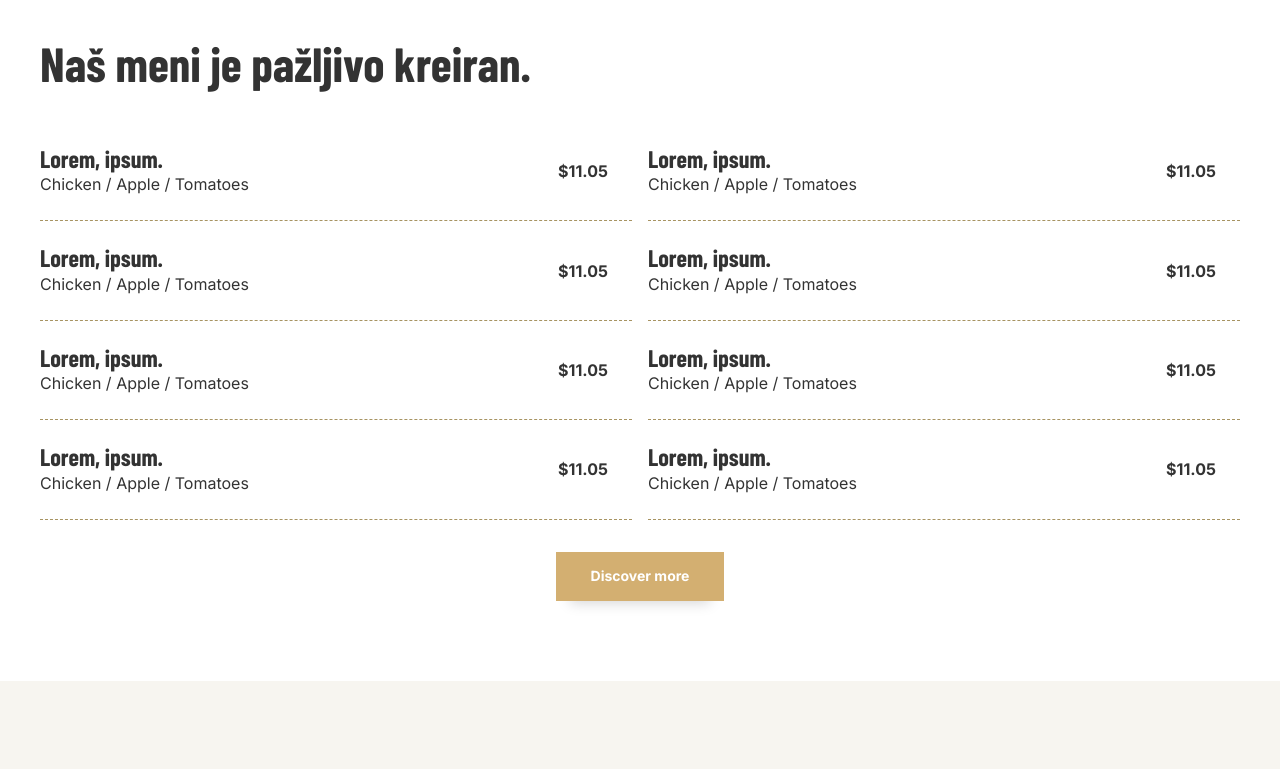
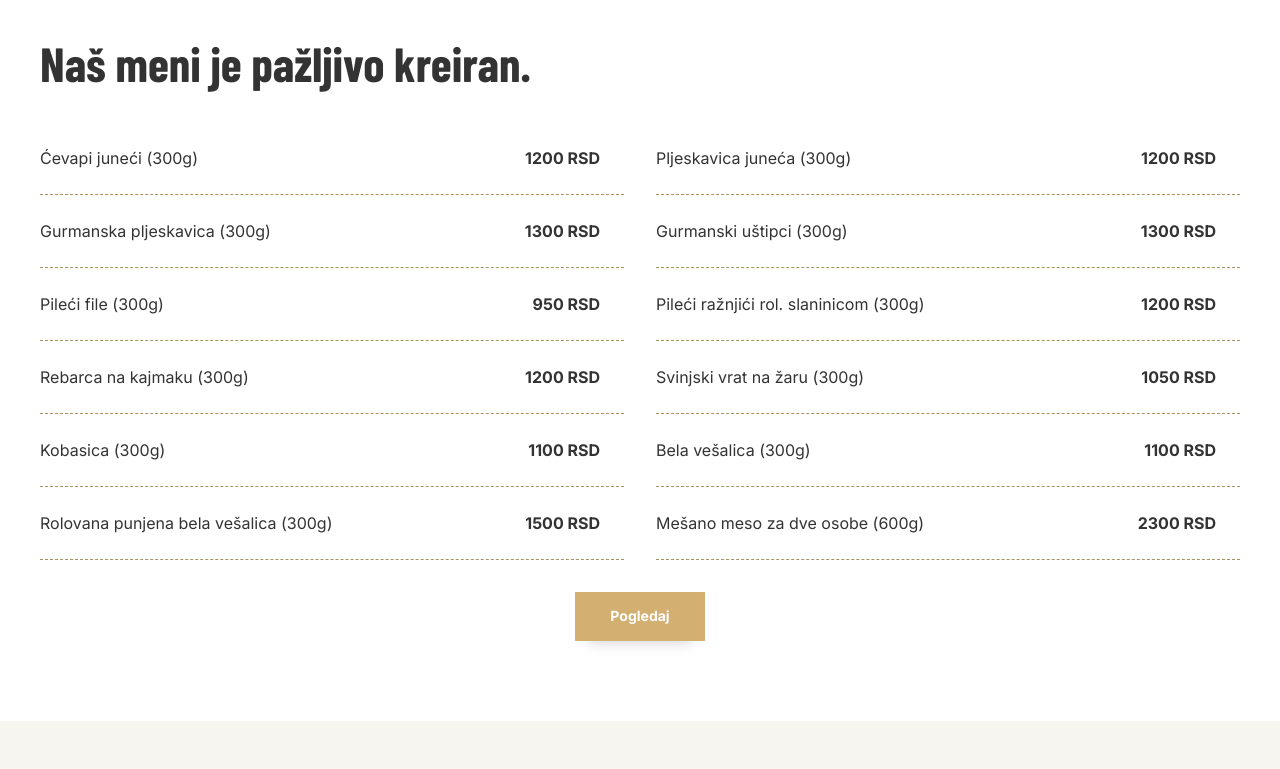
Before and after one commit to ignjatovicadam/rancrestoranegenda-client, a Vue app: page /#/ in a window 1280 px wide. Shown: the part 1820-2589 px from the top of the page. Built offline with nearby package versions, Linux system fonts and the light colour scheme; a web font is replaced by a local one.

Commit message:
feature: add menu

```diff
--- a/src/assets/styles/_general.css
+++ b/src/assets/styles/_general.css
@@ -217,13 +217,13 @@ body {
         grid-auto-rows: auto;
     }
 
-    .form > .span-2 {
-        grid-column: span 2;
+    .form > .span-3 {
+        grid-column: span 3;
     }
 }
 
 .form-message {
-    height: 200px;
+    height: 110px;
 }
 
 .form-input textarea {
--- a/src/views/HomeView.vue
+++ b/src/views/HomeView.vue
@@ -1,6 +1,26 @@
 <script setup>
     import { AppHero } from '../components/AppHero';
     import { BookingForm } from '../components/BookingForm';
+
+    const menu = [
+        {
+            category: "Jela sa roštilja",
+            items: [
+            { name: "Ćevapi juneći (300g)", price: "1200 RSD" },
+            { name: "Pljeskavica juneća (300g)", price: "1200 RSD" },
+            { name: "Gurmanska pljeskavica (300g)", price: "1300 RSD" },
+            { name: "Gurmanski uštipci (300g)", price: "1300 RSD" },
+            { name: "Pileći file (300g)", price: "950 RSD" },
+            { name: "Pileći ražnjići rol. slaninicom (300g)", price: "1200 RSD" },
+            { name: "Rebarca na kajmaku (300g)", price: "1200 RSD" },
+            { name: "Svinjski vrat na žaru (300g)", price: "1050 RSD" },
+            { name: "Kobasica (300g)", price: "1100 RSD" },
+            { name: "Bela vešalica (300g)", price: "1100 RSD" },
+            { name: "Rolovana punjena bela vešalica (300g)", price: "1500 RSD" },
+            { name: "Mešano meso za dve osobe (600g)", price: "2300 RSD" },
+            ],
+        },
+    ];
 </script>
 
 <template>
@@ -66,87 +86,23 @@
                 <h2 class="fs-secondary-heading fw-bold">Naš meni je pažljivo kreiran.</h2>
             </div>
             <div class="menu-list" style="margin-top: 2em;">
-                <div class="even-columns">
-                    <div>
-                        <div class="menu-list-item">
-                            <div class="menu-list-item-text">
-                                <h3 class="fs-tertiary-heading fw-bold">Lorem, ipsum.</h3>
-                                <span class="fw-regular">Chicken / Apple / Tomatoes</span>
-                            </div>
-                            <div class="menu-list-item-price">
-                                <span class="fw-bold">$11.05</span>
-                            </div>
-                        </div>
-                        <div class="menu-list-item">
-                            <div class="menu-list-item-text">
-                                <h3 class="fs-tertiary-heading fw-bold">Lorem, ipsum.</h3>
-                                <span class="fw-regular">Chicken / Apple / Tomatoes</span>
-                            </div>
-                            <div class="menu-list-item-price">
-                                <span class="fw-bold">$11.05</span>
-                            </div>
-                        </div>
-                        <div class="menu-list-item">
-                            <div class="menu-list-item-text">
-                                <h3 class="fs-tertiary-heading fw-bold">Lorem, ipsum.</h3>
-                                <span class="fw-regular">Chicken / Apple / Tomatoes</span>
-                            </div>
-                            <div class="menu-list-item-price">
-                                <span class="fw-bold">$11.05</span>
-                            </div>
-                        </div>
-                        <div class="menu-list-item">
-                            <div class="menu-list-item-text">
-                                <h3 class="fs-tertiary-heading fw-bold">Lorem, ipsum.</h3>
-                                <span class="fw-regular">Chicken / Apple / Tomatoes</span>
-                            </div>
-                            <div class="menu-list-item-price">
-                                <span class="fw-bold">$11.05</span>
-                            </div>
-                        </div>
+                <div class="menu-columns">
+                <article
+                    v-for="(item, i) in menu[0].items"
+                    :key="i"
+                    class="menu-list-item"
+                >
+                    <div class="menu-list-item-text">
+                        <span class="fw-regular">{{ item.name }}</span>
                     </div>
-                    <div>
-                        <div class="menu-list-item">
-                            <div class="menu-list-item-text">
-                                <h3 class="fs-tertiary-heading fw-bold">Lorem, ipsum.</h3>
-                                <span class="fw-regular">Chicken / Apple / Tomatoes</span>
-                            </div>
-                            <div class="menu-list-item-price">
-                                <span class="fw-bold">$11.05</span>
-                            </div>
-                        </div>
-                        <div class="menu-list-item">
-                            <div class="menu-list-item-text">
-                                <h3 class="fs-tertiary-heading fw-bold">Lorem, ipsum.</h3>
-                                <span class="fw-regular">Chicken / Apple / Tomatoes</span>
-                            </div>
-                            <div class="menu-list-item-price">
-                                <span class="fw-bold">$11.05</span>
-                            </div>
-                        </div>
-                        <div class="menu-list-item">
-                            <div class="menu-list-item-text">
-                                <h3 class="fs-tertiary-heading fw-bold">Lorem, ipsum.</h3>
-                                <span class="fw-regular">Chicken / Apple / Tomatoes</span>
-                            </div>
-                            <div class="menu-list-item-price">
-                                <span class="fw-bold">$11.05</span>
-                            </div>
-                        </div>
-                        <div class="menu-list-item">
-                            <div class="menu-list-item-text">
-                                <h3 class="fs-tertiary-heading fw-bold">Lorem, ipsum.</h3>
-                                <span class="fw-regular">Chicken / Apple / Tomatoes</span>
-                            </div>
-                            <div class="menu-list-item-price">
-                                <span class="fw-bold">$11.05</span>
-                            </div>
-                        </div>
+                    <div class="menu-list-item-price">
+                        <span class="fw-bold">{{ item.price }}</span>
                     </div>
+                </article>
                 </div>
             </div>
             <div class="menu-action-link" style="margin-top: 2em; display: flex; align-items: center; justify-content: center;">
-                <router-link to="/menu" class="button button-primary">Discover more</router-link>
+                <router-link to="/menu" class="button button-primary">Pogledaj</router-link>
             </div>
         </div>
     </section>
@@ -200,4 +156,16 @@ a:focus .image-overlay img {
         height: 370px;
     }
 }
+
+.menu-columns {
+    display: grid;
+    grid-template-columns: 1fr;
+    column-gap: var(--size-600);
+}
+
+@media (min-width: 50em) {
+    .menu-columns {
+        grid-template-columns: repeat(2, 1fr);
+    }
+}
 </style>
--- a/src/views/MenuView.vue
+++ b/src/views/MenuView.vue
@@ -1,164 +1,227 @@
-<script setup></script>
+<script setup>
+    const menu = [
+        {
+            category: "Hladna predjela",
+            items: [
+            { name: "Njeguška pršuta (100g)", price: "690 RSD" },
+            { name: "Goveđa pečenica (100g)", price: "690 RSD" },
+            { name: "Kulen (100g)", price: "690 RSD" },
+            { name: "Zlatiborski sir (100g)", price: "350 RSD" },
+            { name: "Gauda (100g)", price: "450 RSD" },
+            { name: "Bucani sir (100g)", price: "690 RSD" },
+            { name: "Tanjir Legenda (za dve osobe)", price: "1700 RSD" },
+            ],
+        },
+        {
+            category: "Topla predjela",
+            items: [
+            { name: "Smočani kačamak (za dve osobe)", price: "1490 RSD" },
+            { name: "Riblji čvarci", price: "750 RSD" },
+            { name: "Grilovano povrće", price: "450 RSD" },
+            { name: "Pečurke na žaru", price: "450 RSD" },
+            { name: "Tapasi sa piletinom", price: "750 RSD" },
+            { name: "Brusketi 'Legenda'", price: "590 RSD" },
+            ],
+        },
+        {
+            category: "Supe i čorbe",
+            items: [
+            { name: "Paradajz čorba", price: "350 RSD" },
+            { name: "Riblja čorba", price: "490 RSD" },
+            { name: "Pileća čorba", price: "450 RSD" },
+            { name: "Teleća čorba", price: "490 RSD" },
+            { name: "Potaž od šargarepe i đumbira", price: "390 RSD" },
+            { name: "Potaž od vrganja", price: "390 RSD" },
+            ],
+        },
+        {
+            category: "Salate",
+            items: [
+            { name: "Šopska", price: "440 RSD" },
+            { name: "Srpska", price: "410 RSD" },
+            { name: "Paradajz", price: "350 RSD" },
+            { name: "Paradajz sa sirom", price: "440 RSD" },
+            { name: "Miks zelenih salata", price: "450 RSD" },
+            { name: "Kupus", price: "350 RSD" },
+            { name: "Vitaminska", price: "390 RSD" },
+            { name: "Ljuta papričica u ulju", price: "250 RSD" },
+            { name: "Ljuta papričica sveža", price: "90 RSD" },
+            { name: "Prolećna salata", price: "450 RSD" },
+            { name: "Bašta salata", price: "690 RSD" },
+            ],
+        },
+        {
+            category: "Obrok salate",
+            items: [
+            { name: "Cezar salata", price: "1100 RSD" },
+            { name: "Salata sa tunjevinom", price: "890 RSD" },
+            { name: "Grčka salata", price: "790 RSD" },
+            ],
+        },
+        {
+            category: "Jela sa roštilja",
+            items: [
+            { name: "Ćevapi juneći (300g)", price: "1200 RSD" },
+            { name: "Pljeskavica juneća (300g)", price: "1200 RSD" },
+            { name: "Gurmanska pljeskavica (300g)", price: "1300 RSD" },
+            { name: "Gurmanski uštipci (300g)", price: "1300 RSD" },
+            { name: "Pileći file (300g)", price: "950 RSD" },
+            { name: "Pileći ražnjići rol. slaninicom (300g)", price: "1200 RSD" },
+            { name: "Rebarca na kajmaku (300g)", price: "1200 RSD" },
+            { name: "Svinjski vrat na žaru (300g)", price: "1050 RSD" },
+            { name: "Kobasica (300g)", price: "1100 RSD" },
+            { name: "Bela vešalica (300g)", price: "1100 RSD" },
+            { name: "Rolovana punjena bela vešalica (300g)", price: "1500 RSD" },
+            { name: "Mešano meso za dve osobe (600g)", price: "2300 RSD" },
+            ],
+        },
+        {
+            category: "Jela po porudžbini",
+            items: [
+            { name: "Piletina na povrću", price: "1100 RSD" },
+            { name: "Pileći medaljoni u sosu od pečuraka", price: "1500 RSD" },
+            { name: "Piletina u sosu od pršute", price: "1300 RSD" },
+            { name: "Rižoto sa piletinom i povrćem", price: "990 RSD" },
+            { name: "Taljatele pesto piletina", price: "1100 RSD" },
+            ],
+        },
+        {
+            category: "Gurmanski meni",
+            items: [
+            { name: "Mejillas de toro (Juneći obrazi)", price: "1900 RSD" },
+            { name: "Colas de toro (Juneći repovi)", price: "1800 RSD" },
+            { name: "Teletina ispod sača", price: "1800 RSD" },
+            { name: "Svinjska plećka ispod sača", price: "1500 RSD" },
+            ],
+        },
+        {
+            category: "Dodaci",
+            items: [
+            { name: "Pomfrit", price: "350 RSD" },
+            { name: "Začinski krompir", price: "350 RSD" },
+            { name: "Kajmak", price: "150 RSD" },
+            { name: "Lepinja", price: "150 RSD" },
+            ],
+        },
+        {
+            category: "Dezerti",
+            items: [
+            { name: "Bajadera", price: "450 RSD" },
+            { name: "Slatka pita", price: "380 RSD" },
+            { name: "Krempita", price: "450 RSD" },
+            ],
+        },
+        {
+            category: "Riba i morski plodovi",
+            items: [
+            { name: "Som (1kg)", price: "3000 RSD" },
+            { name: "Smuđ (1kg)", price: "3900 RSD" },
+            { name: "Fileti smuđa (300g)", price: "2500 RSD" },
+            { name: "Dimljena pastrmka filet (300g)", price: "1500 RSD" },
+            { name: "Šaran (1kg)", price: "3500 RSD" },
+            { name: "Lignje (300g)", price: "1900 RSD" },
+            { name: "Pohovane lignje (300g)", price: "2200 RSD" },
+            ],
+        },
+    ];
+
+    const scrollToSection = (index) => {
+    const el = document.getElementById("category-" + index);
+        if (el) {
+            el.scrollIntoView({ behavior: "smooth" });
+        }
+    };
+</script>
 
 <template>
     <section id="menu" class="template-hero padding-block-900">
         <div class="container">
             <div class="flow">
-                <h2 class="fs-secondary-heading fw-bold">Lorem ipsum dolor sit.</h2>
-                <p class="fw-regular">Lorem ipsum dolor sit amet consectetur adipisicing elit. Unde impedit, repudiandae culpa voluptas dolores necessitatibus nobis dolore accusantium molestiae ad similique maiores est dicta aliquid ipsam in numquam! Amet, voluptas.</p>
+                <h2 class="fs-secondary-heading fw-bold">Ukusi koji ostavljaju trag.</h2>
+                <p class="fw-regular">Uživajte u pažljivo pripremljenim jelima od svežih namirnica, tradicionalnim specijalitetima i gurmanskim poslasticama koje osvajaju na prvi zalogaj.</p>
             </div>
-            <div class="menu-list" style="margin-top: 2em;">
-                <div class="even-columns">
-                    <div>
-                        <div class="menu-list-item">
-                            <div class="menu-list-item-text">
-                                <h3 class="fs-tertiary-heading fw-bold">Lorem, ipsum.</h3>
-                                <span class="fw-regular">Chicken / Apple / Tomatoes</span>
-                            </div>
-                            <div class="menu-list-item-price">
-                                <span class="fw-bold">$11.05</span>
-                            </div>
-                        </div>
-                        <div class="menu-list-item">
-                            <div class="menu-list-item-text">
-                                <h3 class="fs-tertiary-heading fw-bold">Lorem, ipsum.</h3>
-                                <span class="fw-regular">Chicken / Apple / Tomatoes</span>
-                            </div>
-                            <div class="menu-list-item-price">
-                                <span class="fw-bold">$11.05</span>
-                            </div>
-                        </div>
-                        <div class="menu-list-item">
-                            <div class="menu-list-item-text">
-                                <h3 class="fs-tertiary-heading fw-bold">Lorem, ipsum.</h3>
-                                <span class="fw-regular">Chicken / Apple / Tomatoes</span>
-                            </div>
-                            <div class="menu-list-item-price">
-                                <span class="fw-bold">$11.05</span>
-                            </div>
-                        </div>
-                        <div class="menu-list-item">
-                            <div class="menu-list-item-text">
-                                <h3 class="fs-tertiary-heading fw-bold">Lorem, ipsum.</h3>
-                                <span class="fw-regular">Chicken / Apple / Tomatoes</span>
-                            </div>
-                            <div class="menu-list-item-price">
-                                <span class="fw-bold">$11.05</span>
-                            </div>
-                        </div>
-                        <div class="menu-list-item">
-                            <div class="menu-list-item-text">
-                                <h3 class="fs-tertiary-heading fw-bold">Lorem, ipsum.</h3>
-                                <span class="fw-regular">Chicken / Apple / Tomatoes</span>
-                            </div>
-                            <div class="menu-list-item-price">
-                                <span class="fw-bold">$11.05</span>
-                            </div>
-                        </div>
-                        <div class="menu-list-item">
-                            <div class="menu-list-item-text">
-                                <h3 class="fs-tertiary-heading fw-bold">Lorem, ipsum.</h3>
-                                <span class="fw-regular">Chicken / Apple / Tomatoes</span>
-                            </div>
-                            <div class="menu-list-item-price">
-                                <span class="fw-bold">$11.05</span>
-                            </div>
-                        </div>
-                        <div class="menu-list-item">
-                            <div class="menu-list-item-text">
-                                <h3 class="fs-tertiary-heading fw-bold">Lorem, ipsum.</h3>
-                                <span class="fw-regular">Chicken / Apple / Tomatoes</span>
-                            </div>
-                            <div class="menu-list-item-price">
-                                <span class="fw-bold">$11.05</span>
-                            </div>
-                        </div>
-                        <div class="menu-list-item">
-                            <div class="menu-list-item-text">
-                                <h3 class="fs-tertiary-heading fw-bold">Lorem, ipsum.</h3>
-                                <span class="fw-regular">Chicken / Apple / Tomatoes</span>
-                            </div>
-                            <div class="menu-list-item-price">
-                                <span class="fw-bold">$11.05</span>
-                            </div>
-                        </div>
-                    </div>
-                    <div>
-                        <div class="menu-list-item">
-                            <div class="menu-list-item-text">
-                                <h3 class="fs-tertiary-heading fw-bold">Lorem, ipsum.</h3>
-                                <span class="fw-regular">Chicken / Apple / Tomatoes</span>
-                            </div>
-                            <div class="menu-list-item-price">
-                                <span class="fw-bold">$11.05</span>
-                            </div>
-                        </div>
-                        <div class="menu-list-item">
-                            <div class="menu-list-item-text">
-                                <h3 class="fs-tertiary-heading fw-bold">Lorem, ipsum.</h3>
-                                <span class="fw-regular">Chicken / Apple / Tomatoes</span>
-                            </div>
-                            <div class="menu-list-item-price">
-                                <span class="fw-bold">$11.05</span>
-                            </div>
-                        </div>
-                        <div class="menu-list-item">
-                            <div class="menu-list-item-text">
-                                <h3 class="fs-tertiary-heading fw-bold">Lorem, ipsum.</h3>
-                                <span class="fw-regular">Chicken / Apple / Tomatoes</span>
-                            </div>
-                            <div class="menu-list-item-price">
-                                <span class="fw-bold">$11.05</span>
-                            </div>
-                        </div>
-                        <div class="menu-list-item">
-                            <div class="menu-list-item-text">
-                                <h3 class="fs-tertiary-heading fw-bold">Lorem, ipsum.</h3>
-                                <span class="fw-regular">Chicken / Apple / Tomatoes</span>
-                            </div>
-                            <div class="menu-list-item-price">
-                                <span class="fw-bold">$11.05</span>
-                            </div>
-                        </div>
-                        <div class="menu-list-item">
-                            <div class="menu-list-item-text">
-                                <h3 class="fs-tertiary-heading fw-bold">Lorem, ipsum.</h3>
-                                <span class="fw-regular">Chicken / Apple / Tomatoes</span>
-                            </div>
-                            <div class="menu-list-item-price">
-                                <span class="fw-bold">$11.05</span>
-                            </div>
-                        </div>
-                        <div class="menu-list-item">
-                            <div class="menu-list-item-text">
-                                <h3 class="fs-tertiary-heading fw-bold">Lorem, ipsum.</h3>
-                                <span class="fw-regular">Chicken / Apple / Tomatoes</span>
-                            </div>
-                            <div class="menu-list-item-price">
-                                <span class="fw-bold">$11.05</span>
-                            </div>
-                        </div>
-                        <div class="menu-list-item">
-                            <div class="menu-list-item-text">
-                                <h3 class="fs-tertiary-heading fw-bold">Lorem, ipsum.</h3>
-                                <span class="fw-regular">Chicken / Apple / Tomatoes</span>
-                            </div>
-                            <div class="menu-list-item-price">
-                                <span class="fw-bold">$11.05</span>
-                            </div>
-                        </div>
-                        <div class="menu-list-item">
-                            <div class="menu-list-item-text">
-                                <h3 class="fs-tertiary-heading fw-bold">Lorem, ipsum.</h3>
-                                <span class="fw-regular">Chicken / Apple / Tomatoes</span>
-                            </div>
-                            <div class="menu-list-item-price">
-                                <span class="fw-bold">$11.05</span>
-                            </div>
-                        </div>
-                    </div>
+
+            <ul role="list">
+                <li v-for="(section, index) in menu" :key="index">
+                    <a href="#" @click.prevent="scrollToSection(index)">{{ section.category }}</a>
+                    <span v-if="index !== menu.length - 1">/</span>
+                </li>
+            </ul>
+        </div>
+    </section>
+    <section
+        v-for="(section, index) in menu"
+        :id="'category-' + index"
+        :key="index"
+        class="menu-section padding-block-700"
+        >
+        <div class="container">
+            <h3 class="fs-tertiary-heading fw-bold">{{ section.category }}</h3>
+
+            <div class="menu-columns">
+            <article
+                v-for="(item, i) in section.items"
+                :key="i"
+                class="menu-list-item"
+            >
+                <div class="menu-list-item-text">
+                <span class="fw-regular">{{ item.name }}</span>
                 </div>
+                <div class="menu-list-item-price">
+                <span class="fw-bold">{{ item.price }}</span>
+                </div>
+            </article>
             </div>
         </div>
     </section>
 </template>
+
+<style scoped>
+.menu-list:not(:last-of-type) {
+    margin-bottom: 8em;
+}
+
+.menu-section {
+    scroll-margin-top: 80px
+}
+
+.menu-columns {
+    display: grid;
+    grid-template-columns: 1fr;
+    column-gap: var(--size-600);
+}
+
+@media (min-width: 50em) {
+    .menu-columns {
+        grid-template-columns: repeat(2, 1fr);
+    }
+}
+
+section:nth-of-type(2n) {
+    background-color: var(--clr-primary-200);
+}
+
+ul[role="list"] {
+    display: flex;
+    flex-wrap: wrap;
+    gap: .5em;
+    padding: 0;
+    margin-top: 5rem;
+}
+
+ul[role="list"] li {
+    margin-bottom: 1em;
+    display: flex;
+    gap: .5em;
+}
+
+ul[role="list"] li a {
+    text-decoration: none;
+    font-weight: 500;
+    color: inherit;
+}
+
+ul[role="list"] li a:hover {
+    opacity: .7;
+}
+</style>
```
Also changed, not shown: src/components/BookingForm/BookingForm.vue (+7 -12 lines).
